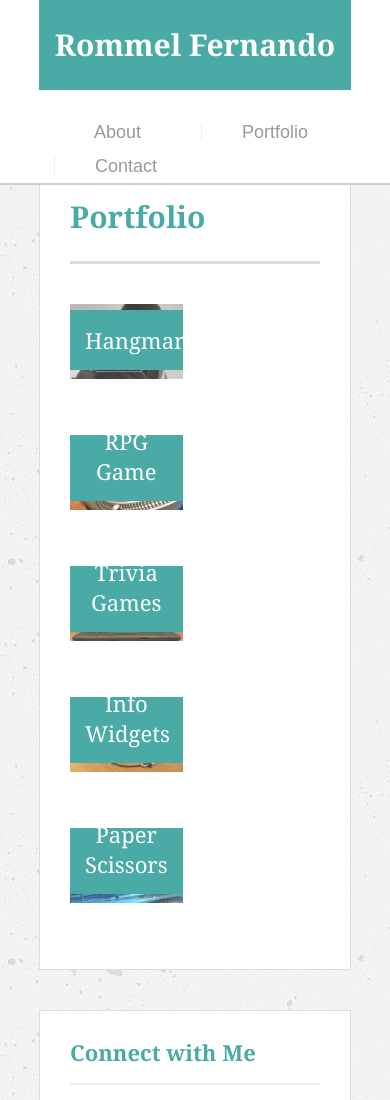
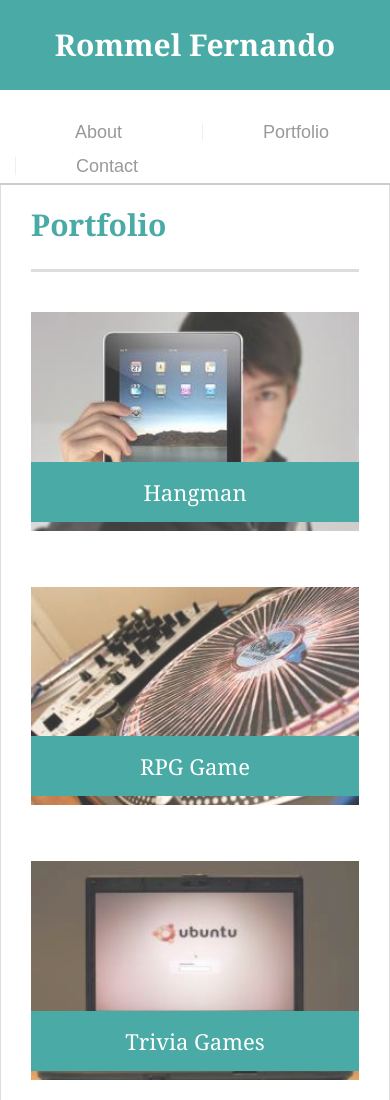
Before and after one commit to rjfernando/Responsive-Portfolio, a plain HTML site: page portfolio.html in a window 390 px wide. Shown: the top 1100 px of the page. Drawn offline with Linux system fonts and the light colour scheme.

Commit message:
media query contact and portfolio completed

```diff
--- a/assets/css/style.css
+++ b/assets/css/style.css
@@ -266,9 +266,12 @@ input[type=submit] {
        width: 80%;
    }
 
-   .img {
+   /* .img {
        width: 100%;
        height: auto;
+   } */
+   .box {
+       min-width: 100%;
    }
 
    .aboutme {
@@ -276,7 +279,7 @@ input[type=submit] {
    }
 
    .main-section {
-       width: 50%;
+       width: 60%;
    }
 
 
@@ -284,7 +287,7 @@ input[type=submit] {
 
 @media screen and (max-width: 768px) {
     .container {
-        width: 80%;
+        width: 90%;
     }
 
     .img {
@@ -292,13 +295,12 @@ input[type=submit] {
     }
 
     .aboutme {
-        width: 100%;
-        padding: 40px;
+        min-width: 100%;
+        /* padding: 40px; */
     }
 
     .main-section {
         min-width: 100%;
-
     }
 
     .box {
@@ -309,13 +311,14 @@ input[type=submit] {
         float: left;
         max-width: 100%;
         padding-right: 30px;
+        margin-bottom: 5%;
     }
 }
 
 @media screen and (max-width: 640px) {
 
     .container {
-        width: 80%;
+        width: 100%;
     }
 
     #logo {
@@ -330,21 +333,23 @@ input[type=submit] {
         margin-top: 10%;
     }
 
-    .img {
-        width: 100%;
+    .box {
+        min-width: 100%;
     }
 
     .sidebar {
         width: 100%;
+        margin-bottom: 5%;
     }
 
     nav a {
-        padding: 0px 40px 0px 40px;
+        padding: 0px 60px 0px 60px;
     }
 
+
     .main-section {
-        width: 100%;
         margin-top: 10%;
+
     }
 
 }
```
